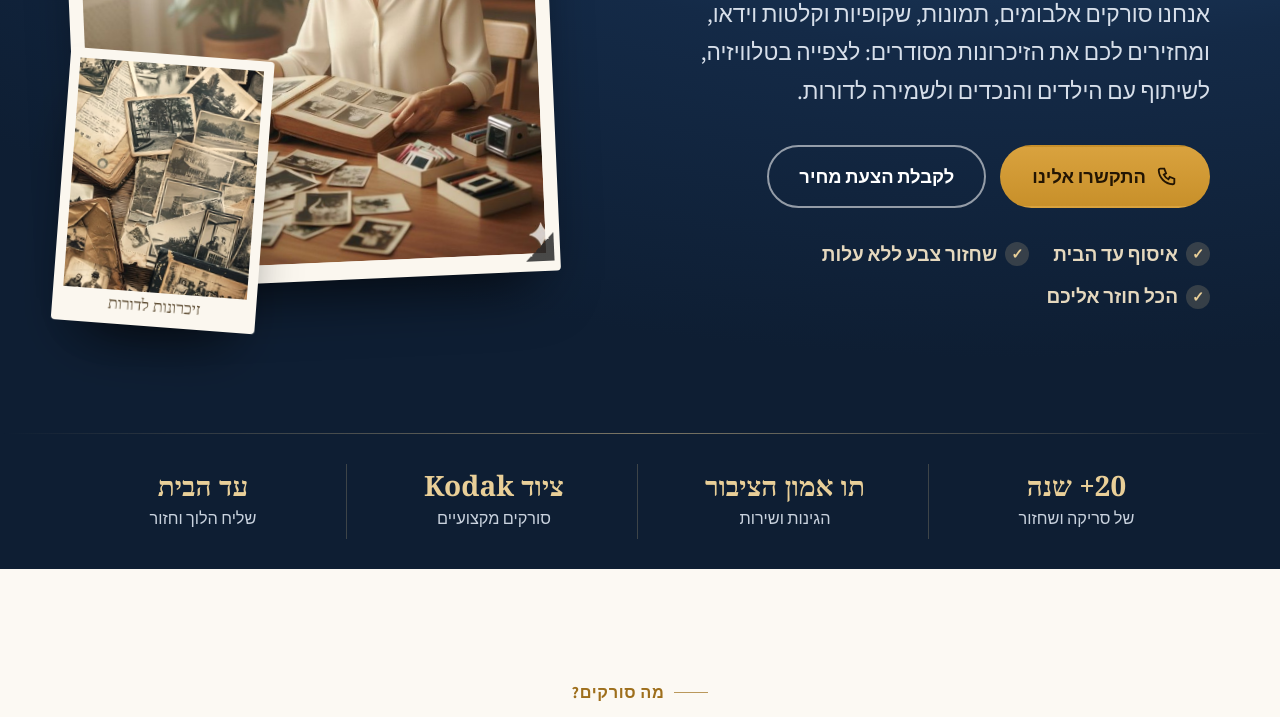
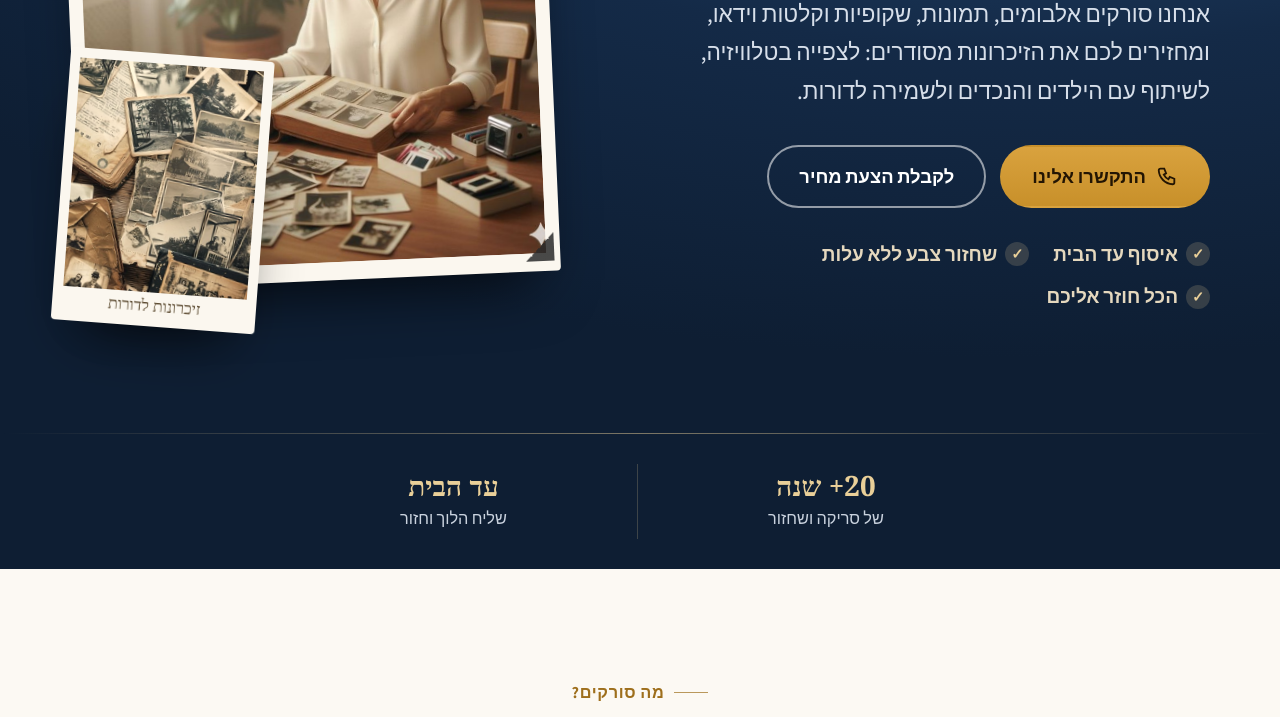
Before and after one commit to 2356050-lgtm/softcopy-site, a plain HTML site: page album/index.html in a window 1280 px wide. Shown: the part 411-1128 px from the top of the page. Drawn offline with Linux system fonts and the light colour scheme; a web font is replaced by a local one.

Commit message:
Album: remove public-trust and Kodak items from trust strip
Co-Authored-By: Claude Opus 5.5 <noreply@anthropic.com>
Claude-Session: https://claude.ai/code/session_01BDhp966237sTHnetS8mQG4

```diff
--- a/album/index.html
+++ b/album/index.html
@@ -114,12 +114,12 @@ nav a:hover{background:var(--gold-s)}
 
 /* trust */
 .trust{background:var(--navy-dd);color:#E9E1D2}
-.trust .wrap{display:grid;grid-template-columns:repeat(4,minmax(0,1fr));padding-block:30px}
+.trust .wrap{display:grid;grid-template-columns:repeat(2,minmax(0,1fr));max-width:760px;padding-block:30px}
 .trust div{display:grid;gap:4px;text-align:center;padding:6px 10px;border-inline-start:1px solid rgba(233,207,152,.22)}
 .trust div:first-child{border:0}
 .trust b{font-family:var(--f-display);font-size:1.75rem;line-height:1.1;color:var(--gold-l);font-weight:700}
 .trust span{font-size:1.02rem;color:#C9D2DE}
-@media (max-width:760px){.trust .wrap{grid-template-columns:1fr 1fr;row-gap:22px}.trust div:nth-child(3){border:0}}
+
 
 /* services */
 .svcs{display:grid;grid-template-columns:repeat(3,minmax(0,1fr));gap:26px}
@@ -298,9 +298,7 @@ footer b,footer a{color:#fff}
 
 <div class="trust"><div class="wrap">
   <div class="rv"><b>20+ שנה</b><span>של סריקה ושחזור</span></div>
-  <div class="rv" style="--i:1"><b>תו אמון הציבור</b><span>הגינות ושירות</span></div>
-  <div class="rv" style="--i:2"><b>ציוד Kodak</b><span>סורקים מקצועיים</span></div>
-  <div class="rv" style="--i:3"><b>עד הבית</b><span>שליח הלוך וחזור</span></div>
+  <div class="rv" style="--i:1"><b>עד הבית</b><span>שליח הלוך וחזור</span></div>
 </div></div>
 
 <section class="sec" id="services">
```
